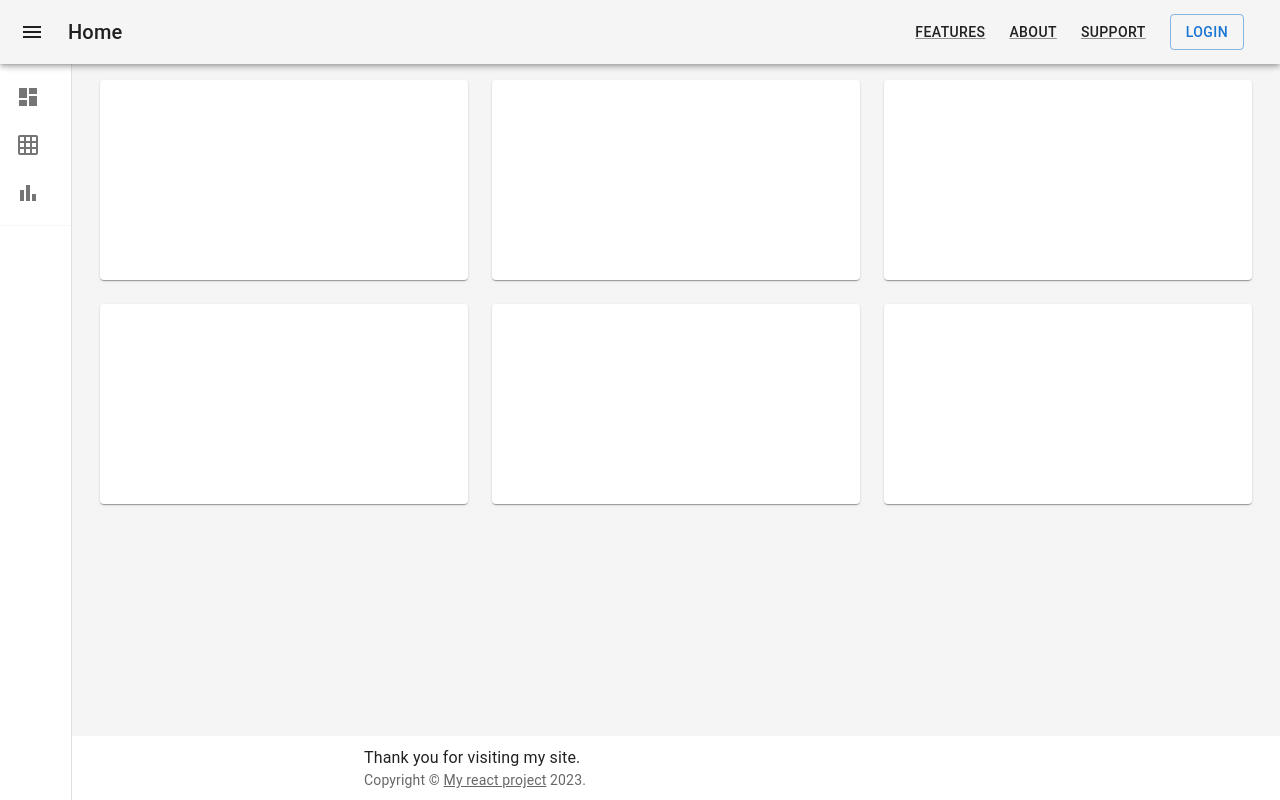
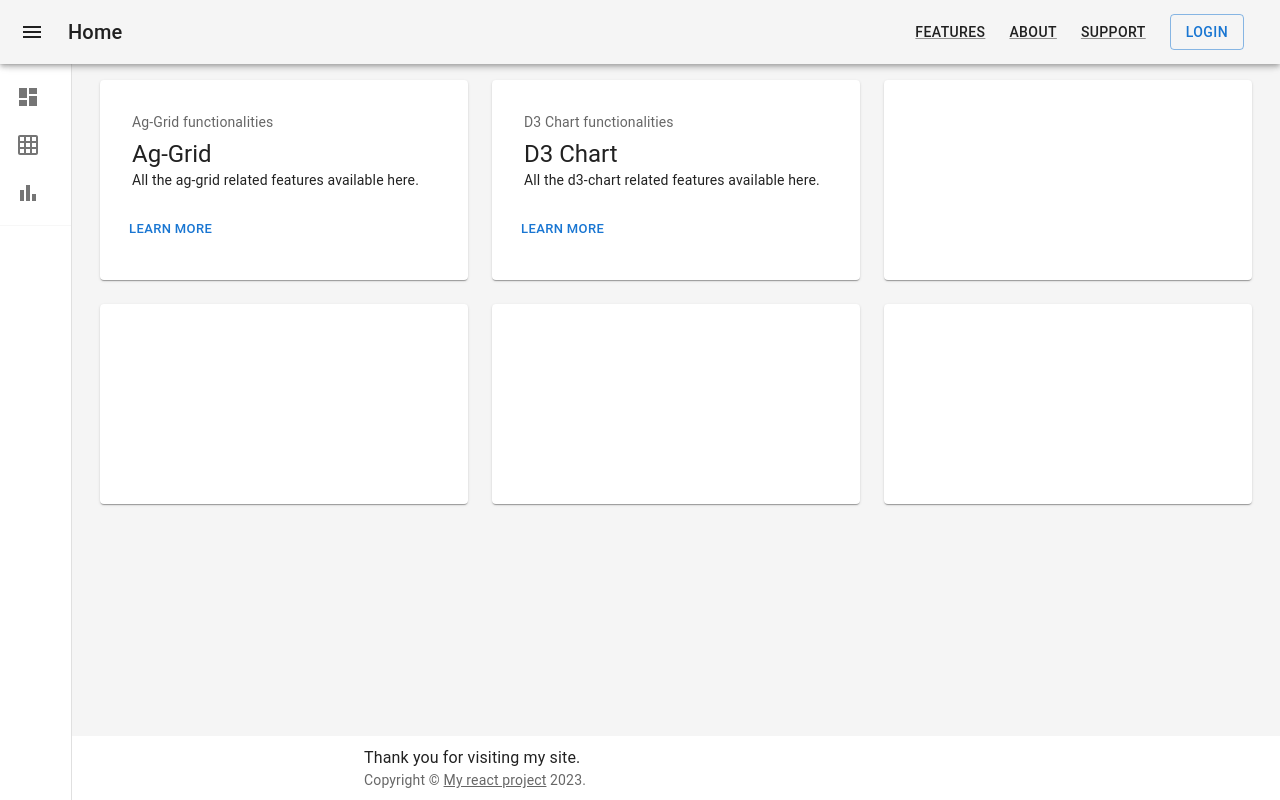
Before and after one commit to Indranil2501/my-react-projects, a React (Create React App) app: page / in a window 1280 px wide. Built offline with nearby package versions, Linux system fonts and the light colour scheme.

Commit message:
Added aggrid & d3 card

```diff
--- a/src/components/Home.js
+++ b/src/components/Home.js
@@ -1,6 +1,6 @@
 import ChevronLeftIcon from "@mui/icons-material/ChevronLeft";
 import MenuIcon from "@mui/icons-material/Menu";
-import { Button } from "@mui/material";
+import { Button, CardActions, CardContent } from "@mui/material";
 import MuiAppBar from "@mui/material/AppBar";
 import Box from "@mui/material/Box";
 import Container from "@mui/material/Container";
@@ -18,8 +18,6 @@ import Typography from "@mui/material/Typography";
 import * as React from "react";
 import Footer from "../layouts/footer";
 import { mainListItems } from "./listItems";
-
-
 
 const drawerWidth = 240;
 
@@ -182,7 +180,25 @@ export default function Home() {
                     height: 200,
                   }}
                 >
-                  {/* <AgGridComponent /> */}
+                  <CardContent>
+                    <Typography
+                      sx={{ fontSize: 14 }}
+                      color="text.secondary"
+                      gutterBottom
+                    >
+                      Ag-Grid functionalities
+                    </Typography>
+                    <Typography variant="h5" component="div">
+                      Ag-Grid
+                    </Typography>
+                    <Typography variant="body2">
+                      All the ag-grid related features available here.
+                      <br />
+                    </Typography>
+                  </CardContent>
+                  <CardActions>
+                    <Button size="small" href="#/AgGrid">Learn More</Button>
+                  </CardActions>
                 </Paper>
               </Grid>
               {/* D3ChartComponent */}
@@ -195,7 +211,25 @@ export default function Home() {
                     height: 200,
                   }}
                 >
-                  {/* <D3ChartComponent /> */}
+                  <CardContent>
+                    <Typography
+                      sx={{ fontSize: 14 }}
+                      color="text.secondary"
+                      gutterBottom
+                    >
+                      D3 Chart functionalities
+                    </Typography>
+                    <Typography variant="h5" component="div">
+                      D3 Chart
+                    </Typography>
+                    <Typography variant="body2">
+                      All the d3-chart related features available here.
+                      <br />
+                    </Typography>
+                  </CardContent>
+                  <CardActions>
+                    <Button size="small" href="#/D3Chart">Learn More</Button>
+                  </CardActions>
                 </Paper>
               </Grid>
               {/* FutureComponents */}
--- a/src/components/listItems.js
+++ b/src/components/listItems.js
@@ -13,19 +13,19 @@ export const mainListItems = (
   <React.Fragment>
     <ListItemButton>
       <ListItemIcon>
-        <DashboardIcon />
+        <DashboardIcon href="" />
       </ListItemIcon>
       <ListItemText primary="Home" />
     </ListItemButton>
     <ListItemButton>
       <ListItemIcon>
-        <GridOnIcon />
+        <GridOnIcon  href="#/AgGrid"/>
       </ListItemIcon>
       <ListItemText primary="AG Grid" />
     </ListItemButton>
     <ListItemButton>
       <ListItemIcon>
-        <BarChartIcon />
+        <BarChartIcon href="#/D3Chart"/>
       </ListItemIcon>
       <ListItemText primary="D3" />
     </ListItemButton>
```
